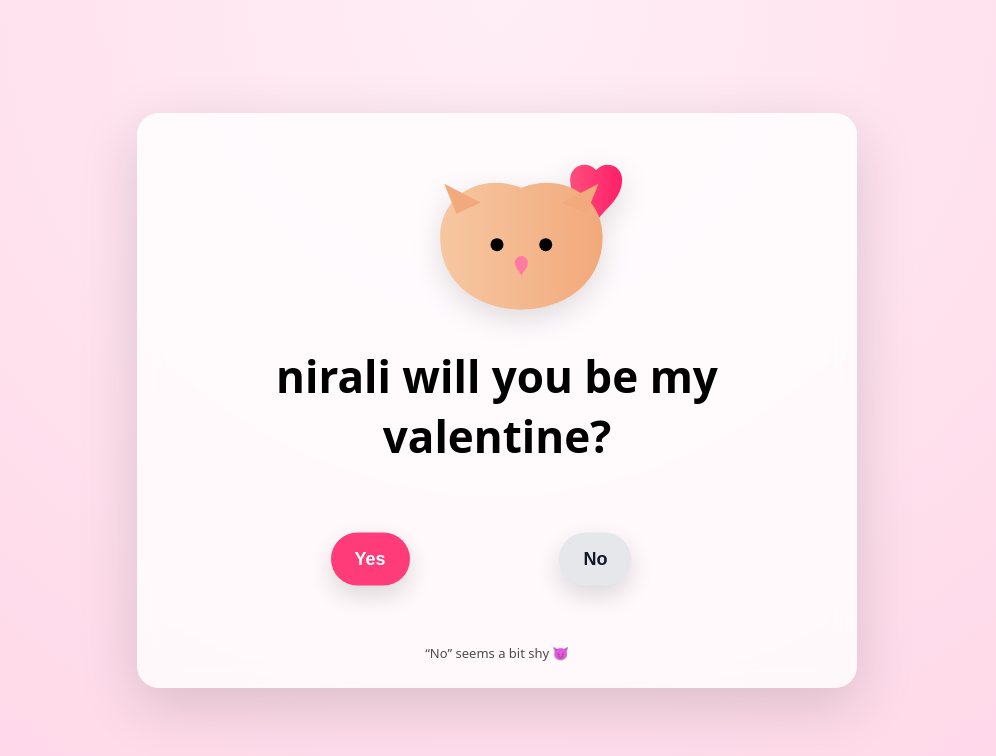
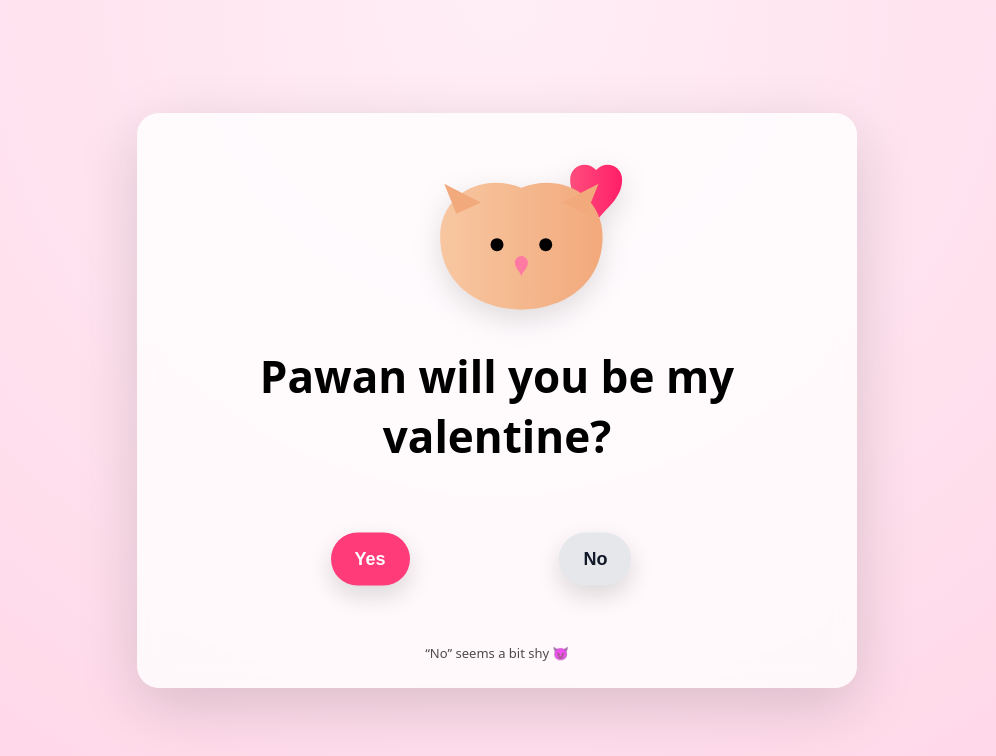
Before and after one commit to sneakypete19/For-you, a plain HTML site: page index.html in a window 1280 px wide. Shown: the whole page, without its empty margins (143-1139 px from the left). Drawn offline with nearby package versions, Linux system fonts and the light colour scheme.

Commit message:
surprise.html

```diff
--- a/index.html
+++ b/index.html
@@ -171,7 +171,7 @@
             fill="#ff7aa2"/>
     </svg>
 
-    <h1>nirali will you be my valentine?</h1>
+    <h1>Pawan will you be my valentine?</h1>
 
     <section class="button-zone" id="zone">
       <button id="yesBtn">Yes</button>
```
